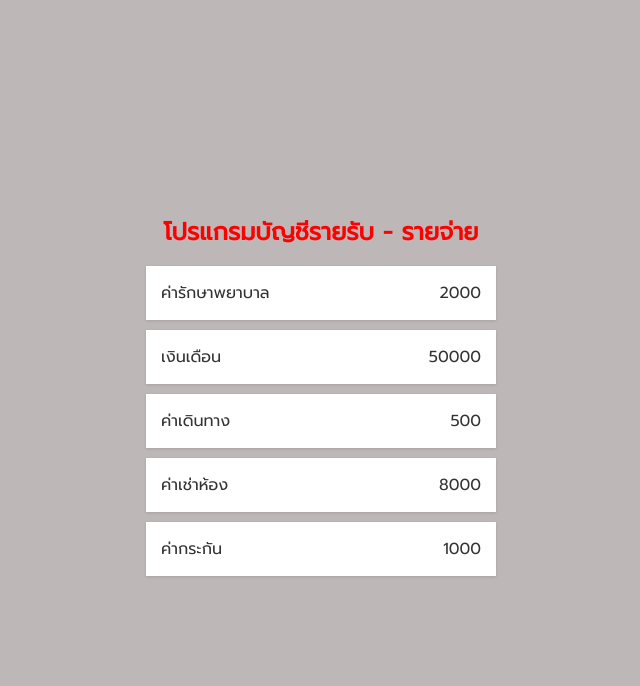
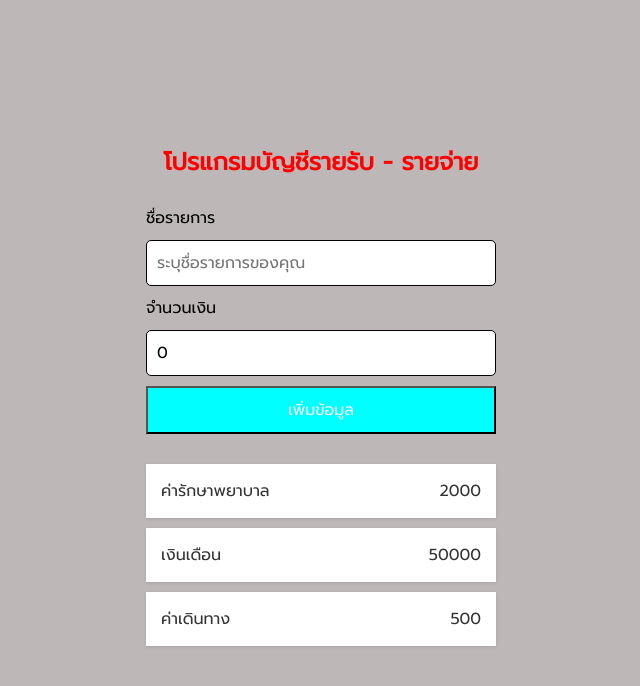
Before and after one commit to Atthaset/L_React, a React (Create React App) app: page / in a window 1280 px wide. Shown: the top 686 px of the page, without its empty margins (319-959 px from the left). Built offline with nearby package versions, Linux system fonts and the light colour scheme.

Commit message:
12/29/2022

```diff
--- a/src/App.js
+++ b/src/App.js
@@ -1,12 +1,27 @@
 import Transaction from "./Component/Transaction";
+import FormComponent from "./Component/FormComponent";
 import "./App.css"
+import { useState } from 'react'
 
 function App() {
   const design = { color: "red", textAlign: "center", fontSize: '1.5rem' }
+  const initData = [
+    { id: 1, title: "ค่ารักษาพยาบาล", amount: 2000 },//id = key props ค่าต้องไม่ซ้ำกัน สามารถใช้ UUID ได้
+    { id: 2, title: "เงินเดือน", amount: 50000 },
+    { id: 3, title: "ค่าเดินทาง", amount: 500 },
+  ]
+  const [items,setItem] = useState(initData)//ชื่อ [state,Function setState] = useState(ค่าเริ่มต้นของ state)
+  //ค่าเริ่มต้นอาจจะเป็นค่าเปล่า Arrary เปล่าได้ เช่น const [items,setItem] = useState([])
+  const onAddNewItem = (newItem) => {//function รอรับค่าจาก FormComponent
+    setItem((prevItem)=>{
+      return [newItem,...prevItem]
+    })
+  }
   return (
     <div className="Container">
       <h1 style={design}>โปรแกรมบัญชีรายรับ - รายจ่าย</h1>
-      <Transaction />
+      <FormComponent onAddItem={onAddNewItem} />
+      <Transaction items={items} />
     </div>
   );
 }
--- /dev/null
+++ b/src/Component/FormComponent.css
@@ -0,0 +1,23 @@
+label{
+    display: inline-block;
+    margin: 10px 0; /* จากข้างนอกขยายออกไป */
+}
+input{
+    border: 1px solid;
+    border-radius: 5px;
+    display: block;
+    font-size: 16px;
+    padding: 10px;/* ข้างในขยายออกไป */
+    width: 100%;
+    outline: none;/* input focus */
+}
+button{
+    background-color: aqua;
+    color: white;
+    cursor: pointer;
+    display: block;
+    margin: 10px 0 30px;
+    padding: 10px;
+    font-size: 16px;
+    width: 100%;
+}
--- /dev/null
+++ b/src/Component/FormComponent.js
@@ -0,0 +1,48 @@
+import { useState } from 'react'
+import './FormComponent.css'
+import { v4 as uuidv4 } from 'uuid';
+
+const FormComponent = (props) => {
+
+    //State
+    const [title, setTitle] = useState('')
+    const [amount, setAmount] = useState(0)
+
+    const inputTitle = (event) => {
+        setTitle(event.target.value)
+    }
+    const inputAmount = (event) => {
+        setAmount(event.target.value)
+    }
+    const saveItem = (event) => {
+        event.preventDefault()
+        console.log("บันทึกข้อมูลแล้ว")
+        const itemData = {
+            id: uuidv4(),
+            title: title,
+            amount: Number(amount),
+        }
+        props.onAddItem(itemData)//สร้าง props เพื่อส่ง itemData ไปหา App.js
+        setTitle('')
+        setAmount(0)
+    }
+    return (
+        <div>
+            <form onSubmit={saveItem}>
+                <div className="form-control">
+                    <label> ชื่อรายการ </label>
+                    <input type="text" placeholder="ระบุชื่อรายการของคุณ" onChange={inputTitle} value={title} />
+                </div>
+                <div className="form-control">
+                    <label> จำนวนเงิน </label>
+                    <input type="number" placeholder="(+ รายรับ , - รายจ่าย)" onChange={inputAmount} value={amount} />
+                </div>
+                <div>
+                    <button type="submit" > เพิ่มข้อมูล </button>
+                </div>
+            </form>
+        </div>
+    )
+}
+
+export default FormComponent;
--- a/src/Component/Transaction.js
+++ b/src/Component/Transaction.js
@@ -1,19 +1,12 @@
 import Item from "./Item";
 import './Transaction.css'
-import { v4 as uuidv4 } from 'uuid';
 
-const Transaction = () => {
-  const data = [
-    { title: "ค่ารักษาพยาบาล", amount: 2000 },//id = key props ค่าต้องไม่ซ้ำกัน สามารถใช้ UUID ได้
-    { title: "เงินเดือน", amount: 50000 },
-    { title: "ค่าเดินทาง", amount: 500 },
-    { title: "ค่าเช่าห้อง", amount: 8000 },
-    { title: "ค่ากระกัน", amount: 1000 }
-  ]
+const Transaction = (props) => {
+  const {items} = props
   return (
     <ul className="item-list">
-      {data.map((element) => {
-        return <Item {...element} key={uuidv4()} />//<Item title={element.title} amount={element.amount}/>
+      {items.map((element) => {
+        return <Item {...element} key={element.id} />//<Item title={element.title} amount={element.amount}/>
       })}
     </ul>
   );
```
